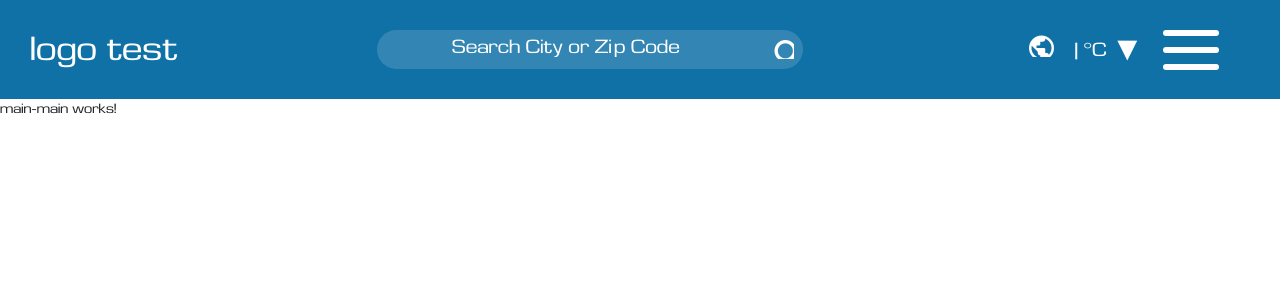
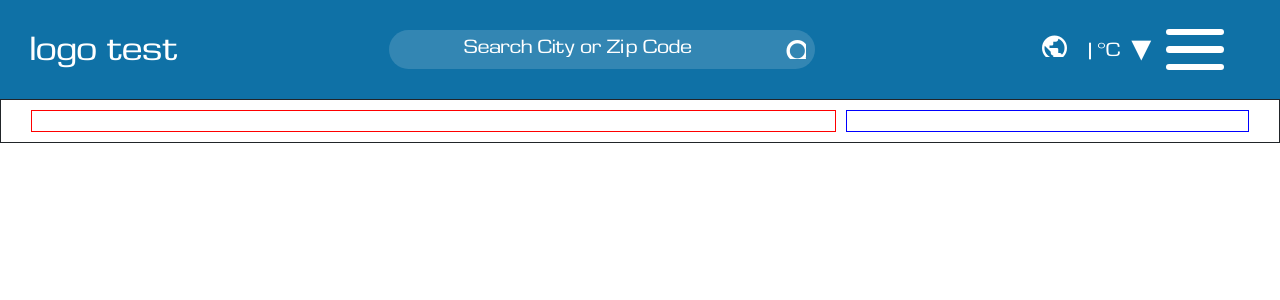
Before and after one commit to MatinKHD/WeatherAPI, an Angular app: page /weather in a window 1280 px wide. Shown: the top 300 px of the page. Built offline with nearby package versions, Linux system fonts and the light colour scheme.

Commit message:
designing main-main component

```diff
--- a/src/app/weather/main-main/main-main.component.html
+++ b/src/app/weather/main-main/main-main.component.html
@@ -1 +1,23 @@
-<p>main-main works!</p>
+<div class="main-container">
+  <div class="first-sub-main-container">
+    <div class="city-box"></div>
+    <div class="today-box"></div>
+    <div class="today-forecast-box"></div>
+    <div class="weather-today-box"></div>
+    <div class="hourly-forecast-box"></div>
+    <div class="don't-box"></div>
+    <div class="daily-forecast-box"></div>
+    <div class="radar-box"></div>
+    <div class="photo-gallery-box"></div>
+    <div class="recommended-box"></div>
+  </div>
+  <div class="second-sub-main-container">
+    <div class="catch-some-color"></div>
+    <div class="safety-safe"></div>
+    <div class="hurricane-tracker"></div>
+    <div class="air-quality-index"></div>
+    <div class="air-quality-index"></div>
+    <div class="health-activities"></div>
+    <div class="sponsored-content"></div>
+  </div>
+</div>
--- a/src/app/weather/main-main/main-main.component.scss
+++ b/src/app/weather/main-main/main-main.component.scss
@@ -0,0 +1,22 @@
+.main-container {
+  border: 1px solid;
+  display: flex;
+  flex-flow: row nowrap;
+  padding: 0 30px;
+  gap: 10px;
+
+  * {
+    margin: 10px 0;
+  }
+
+  .first-sub-main-container {
+    border: 1px solid red;
+    flex: 1 0 auto;
+    display: flex;
+  }
+
+  .second-sub-main-container {
+    border: 1px solid blue;
+    flex: .5 0 auto;
+  }
+}
--- a/src/app/weather/main-main/main-main.component.ts
+++ b/src/app/weather/main-main/main-main.component.ts
@@ -1,4 +1,4 @@
-import {Component, OnInit} from '@angular/core';
+import {Component, Input, OnInit} from '@angular/core';
 
 @Component({
   selector: 'app-main-main',
@@ -6,7 +6,7 @@ import {Component, OnInit} from '@angular/core';
   styleUrls: ['./main-main.component.scss']
 })
 export class MainMainComponent implements OnInit {
-
+  @Input() cityNameForMainMain: any;
   constructor() {
   }
 
--- a/src/app/weather/weather.component.html
+++ b/src/app/weather/weather.component.html
@@ -9,5 +9,5 @@
   <ng-container *ngIf="my">
     <app-main *ngIf="!loading" [cityNameForMain]="cityNameForWeather"></app-main>
   </ng-container>
-    <app-main-main></app-main-main>
+    <app-main-main [cityNameForMainMain]="cityNameForWeather"></app-main-main>
 </div>
--- a/src/styles.scss
+++ b/src/styles.scss
@@ -7,11 +7,12 @@ html, body {
 }
 
 body {
-  margin: 0;
 }
 
 * {
   font-family: BlinkMacSystemFont !important;
+  margin: 0;
+  padding: 0;
 }
 
 mat-icon {
```
